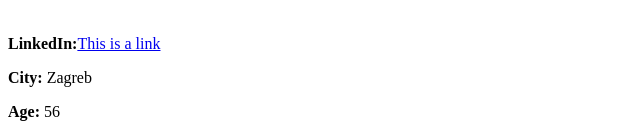
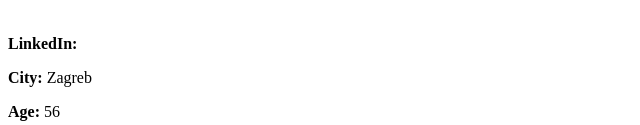
Before and after one commit to tkastela/Homework1, a plain HTML site: page index.html in a window 1280 px wide. Shown: the part 371-496 px from the top of the page, without its empty margins (0-640 px from the left). Drawn offline with Linux system fonts and the light colour scheme.

Commit message:
Update index.html

```diff
--- a/index.html
+++ b/index.html
@@ -19,7 +19,7 @@
         <br>
         <br>
 
-        <p><strong>LinkedIn:</strong><a href="https://hr.linkedin.com/in/tomislav-kaštela-a020b521">This is a link</a>
+        <p><strong>LinkedIn:</strong><a href="https://hr.linkedin.com/in/tomislav-kaštela-a020b521"></a>
         <br>
 
         <p><strong>City:</strong> Zagreb</p>
```
